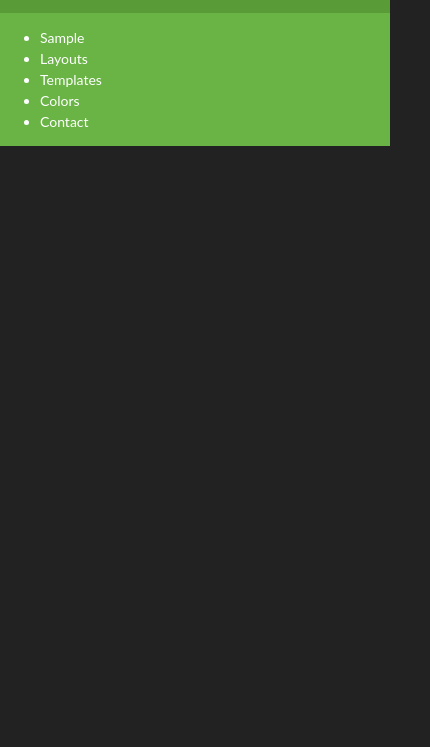
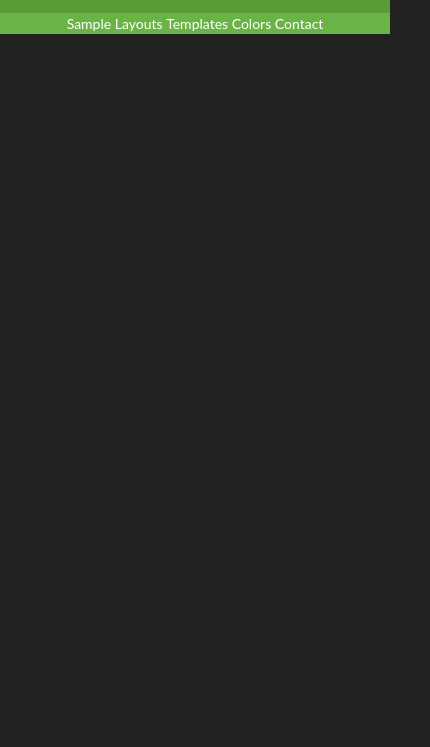
Before and after one commit to jackhwl/bpcAngularFire2, a website: page green/index.html in a window 390 px wide. Shown: the part 97-844 px from the top of the page, 430 px wide, since content can reach past the window. Drawn offline with Linux system fonts and the light colour scheme.

Commit message:
nav menu style

```diff
--- a/green/css/site.css
+++ b/green/css/site.css
@@ -72,6 +72,10 @@ a {
     line-height: 1.5;
     width: 100%;
 }
+.genesis-nav-menu .menu-item {
+    display: inline-block;
+    text-align: left;
+}
 .genesis-nav-menu .sub-menu {
     border-top: 1px solid #fff;
     left: -9999px;
@@ -85,8 +89,14 @@ a {
     width: 200px;
     z-index: 999;
 }
+
+ol, ul {
+    margin: 0;
+    padding: 0;
+}
+
 @media only screen and (max-width: 1023px) {
-    .site-header .title-area {
+    .nav-primary, .site-header .title-area {
         text-align: center;
         width: 100%
     }
```
